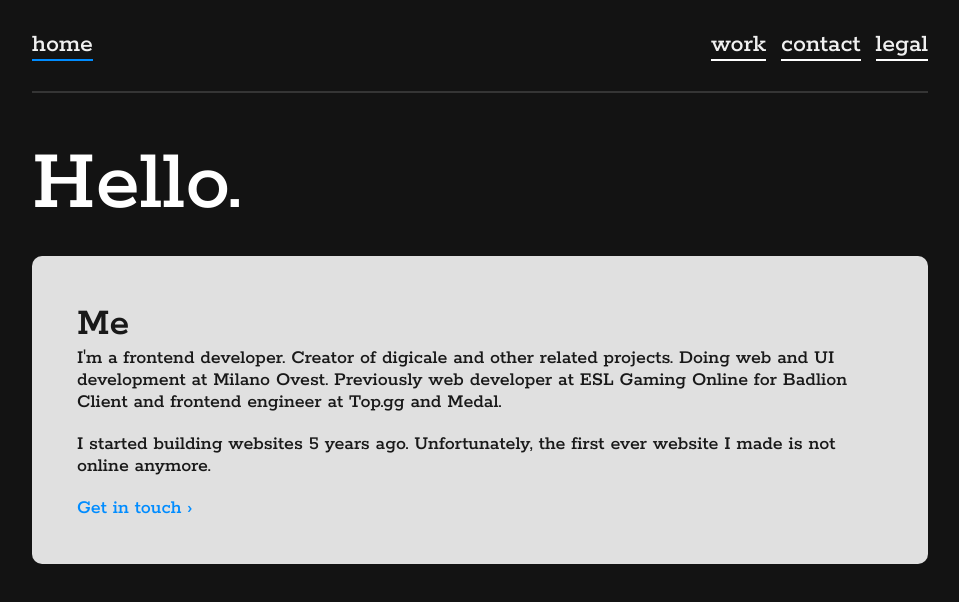
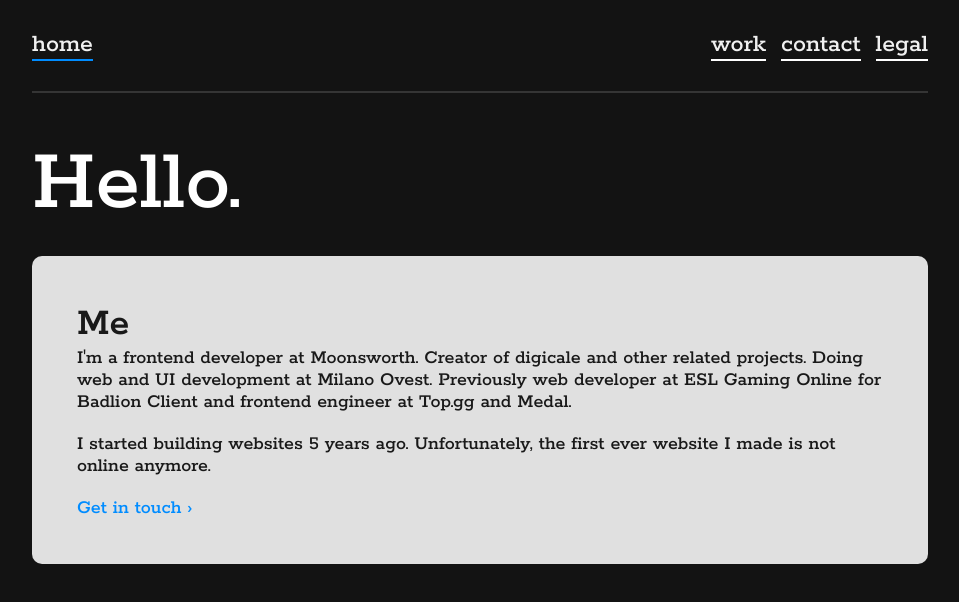
Before and after one commit to smonolo/web, a React (Create React App) app: page / in a window 1280 px wide. Shown: the top 602 px of the page, without its empty margins (160-1119 px from the left). Built offline with nearby package versions, Linux system fonts and the light colour scheme.

Commit message:
feat: update homepage

```diff
--- a/src/pages/home/data.json
+++ b/src/pages/home/data.json
@@ -24,6 +24,10 @@
     "milanoovest": {
       "link": "https://www.milanoovest.com",
       "text": "Milano Ovest"
+    },
+    "moonsworth": {
+      "link": "https://www.moonsworth.com",
+      "text": "Moonsworth"
     }
   }
 }
--- a/src/pages/home/index.tsx
+++ b/src/pages/home/index.tsx
@@ -7,7 +7,7 @@ const Home = () => {
   const { yearStarted, outlinks } = data;
   const yearsAgo = new Date().getFullYear() - yearStarted;
 
-  const { esl, badlion, digicale, topgg, medal, milanoovest } = outlinks;
+  const { esl, badlion, digicale, topgg, medal, milanoovest, moonsworth } = outlinks;
 
   return (
     <Container>
@@ -16,7 +16,7 @@ const Home = () => {
         <Box>
           <Title>Me</Title>
           <Text>
-            I'm a frontend developer.
+            I'm a frontend developer at <Outlink {...moonsworth} />.
             Creator of <Outlink {...digicale} /> and other related projects. Doing web and UI development at <Outlink {...milanoovest} />.
             Previously web developer at <Outlink {...esl} /> for <Outlink {...badlion} /> and frontend engineer at <Outlink {...topgg} /> and <Outlink {...medal} />.
           </Text>
```
